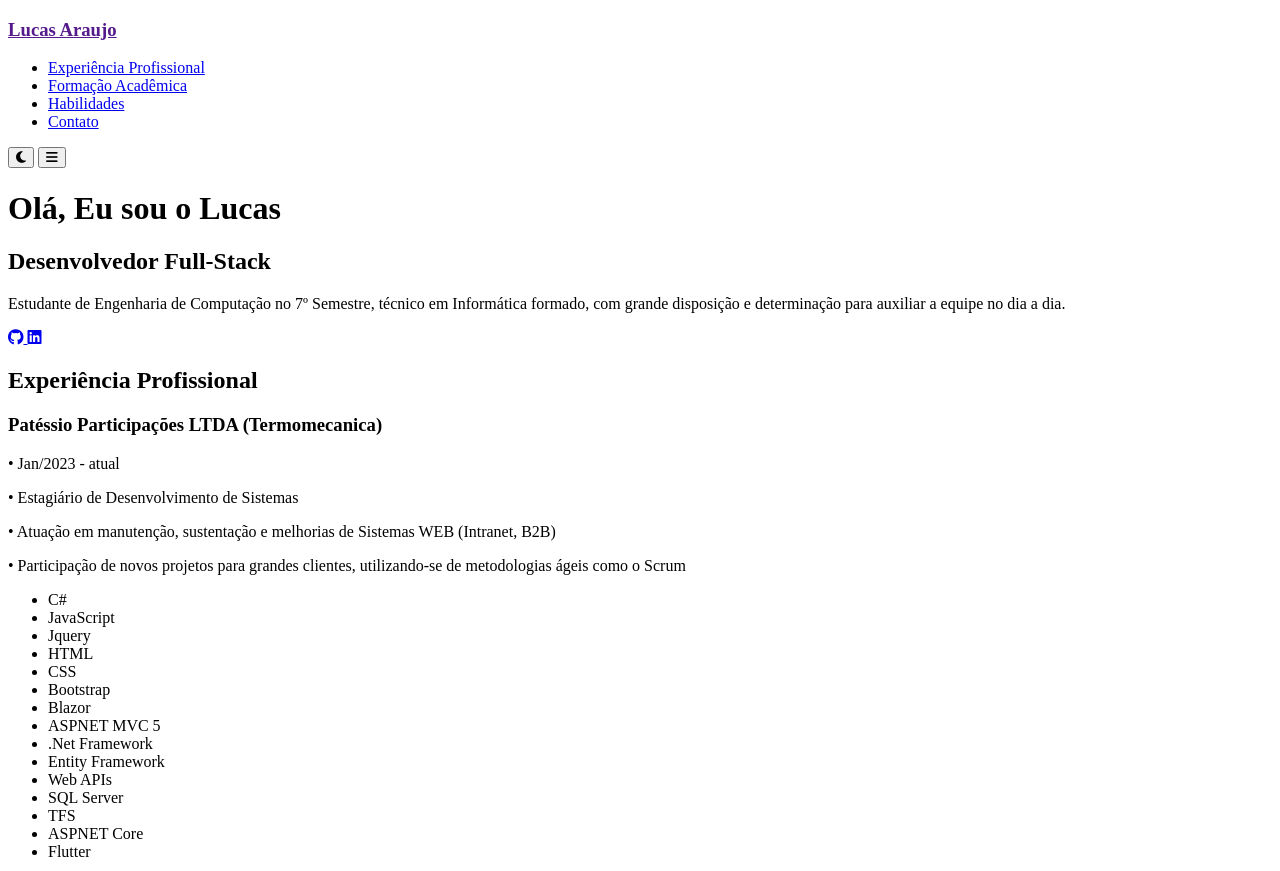
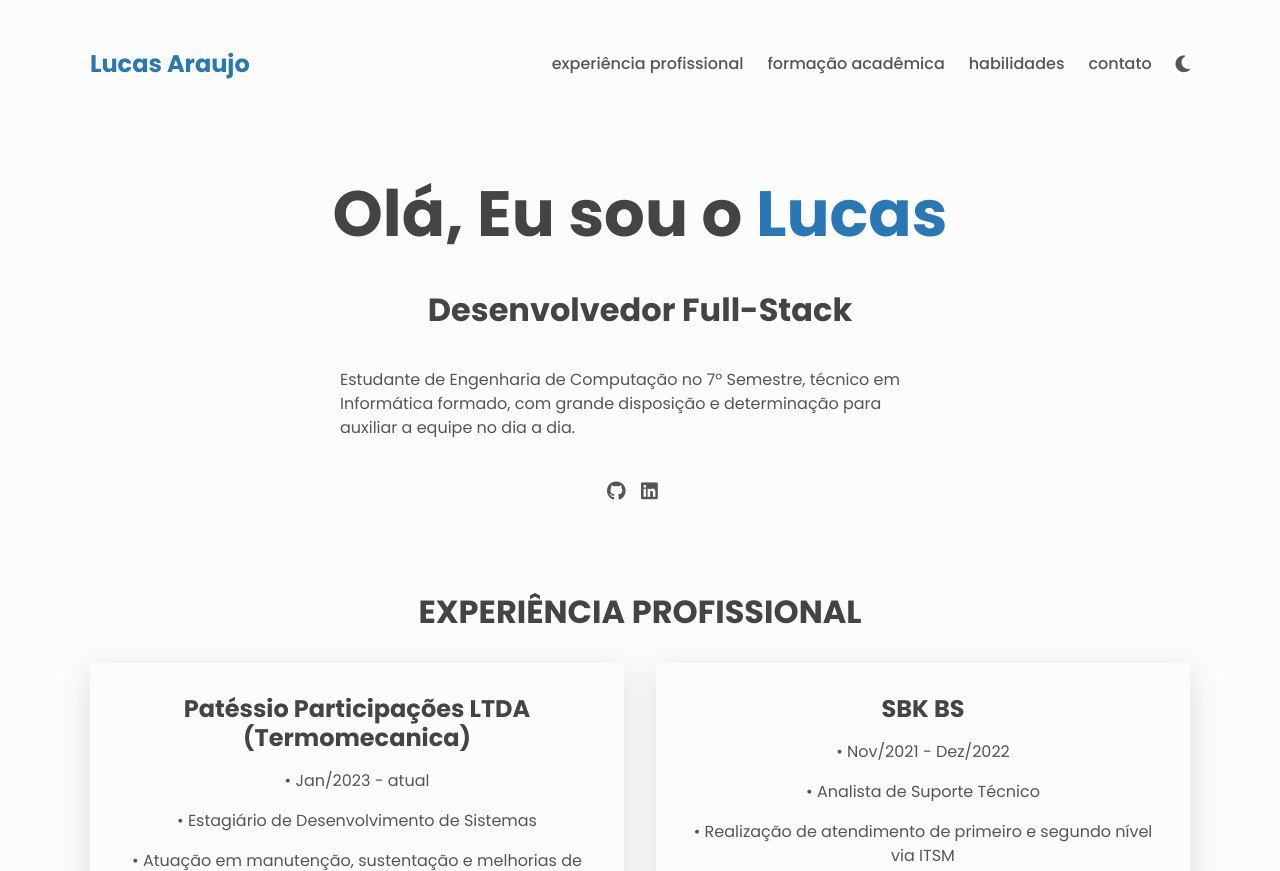
Before and after one commit to lucassantuss/curriculum-portfolio, a plain HTML site: page index.html in a window 1280 px wide. Shown: the top 871 px of the page. Drawn offline with Linux system fonts and the light colour scheme; the site is published under a folder, as on GitHub Pages, so addresses that start at the root find nothing.

Commit message:
Currículo

```diff
--- a/index.html
+++ b/index.html
@@ -14,13 +14,13 @@
       src="https://kit.fontawesome.com/fa62c117c7.js"
       crossorigin="anonymous"
     ></script>
-    <link rel="stylesheet" href="/css/style.css" />
+    <link rel="stylesheet" href="style.css" />
     <title>Lucas Araujo dos Santos</title>
   </head>
   <body class="light" id="top">
     <header class="header center">
       <h3>
-        <a href="" class="link"
+        <a href="https://lucassantuss.github.io/Curriculo-Portfolio/" class="link"
           >Lucas Araujo</a
         >
       </h3>
@@ -249,7 +249,7 @@
 
     <footer class="footer">
       <a
-        href="https://github.com/lucassantuss"
+        href="https://lucassantuss.github.io/Curriculo-Portfolio/"
         class="link footer__link"
       >
         Powered by Lucas Araujo dos Santos
@@ -264,6 +264,6 @@
     </div>
     </div>
 
-    <script src="/js/script.js"></script>
+    <script src="script.js"></script>
   </body>
 </html>
```
Also changed, not shown: link da pagina publicada no github.txt, script.js (renamed from js/script.js), style.css (renamed from css/style.css).
